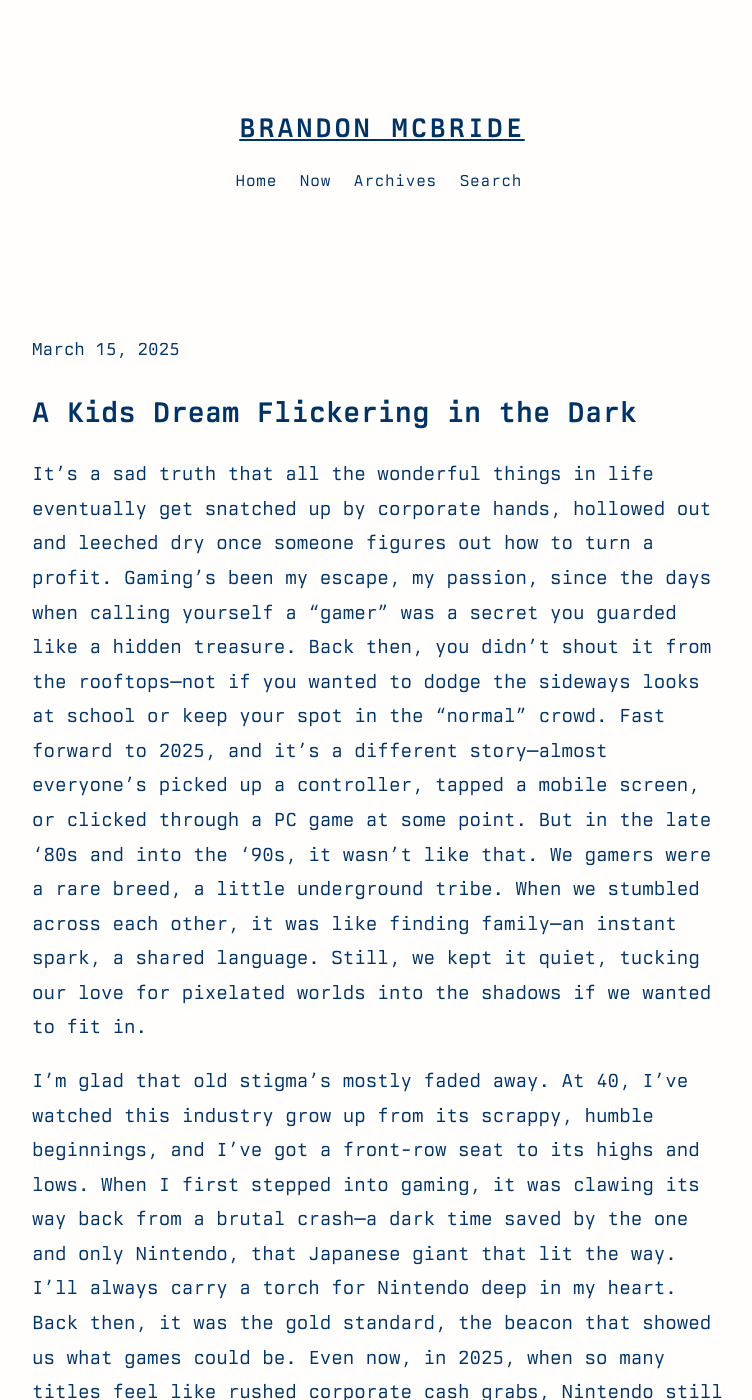
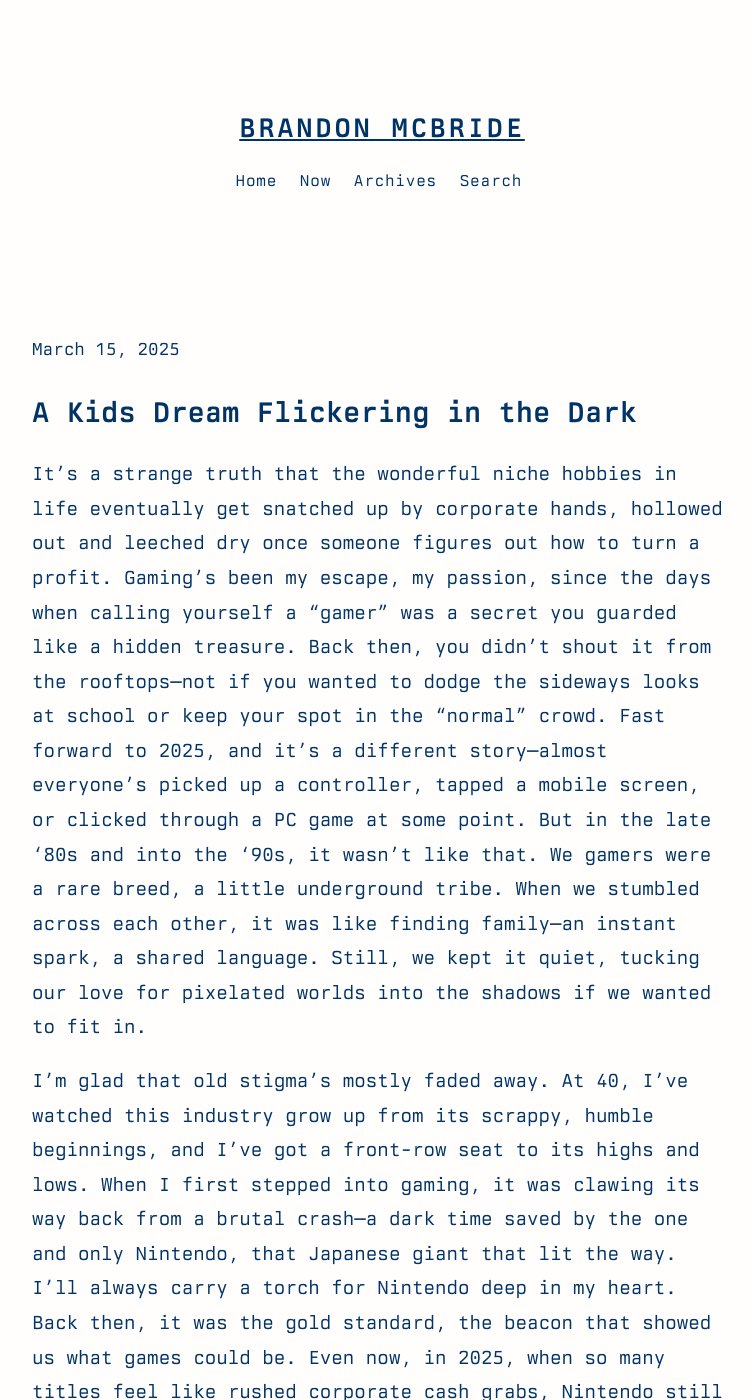
Before and after one commit to bmcbride-op/bmcbride-op.github.io, a Jekyll site: the page built from _posts/2025-03-15-a-kids-dream-flickering-in-the-dark.md, in a window 1280 px wide and 1400 px high. Shown: the whole window, without its empty margins (258-1010 px from the left). Built offline with Jekyll 4.4.1, drawn with Linux system fonts in a browser that asks for light colours; some web fonts are replaced.

Commit message:
Update 2025-03-15-a-kids-dream-flickering-in-the-dark.md

```diff
--- a/_posts/2025-03-15-a-kids-dream-flickering-in-the-dark.md
+++ b/_posts/2025-03-15-a-kids-dream-flickering-in-the-dark.md
@@ -4,7 +4,7 @@ title: A Kids Dream Flickering in the Dark
 date: 2025-03-15 10:22
 ---
 
-It’s a sad truth that all the wonderful things in life eventually get snatched up by corporate hands, hollowed out and leeched dry once someone figures out how to turn a profit. Gaming’s been my escape, my passion, since the days when calling yourself a “gamer” was a secret you guarded like a hidden treasure. Back then, you didn’t shout it from the rooftops—not if you wanted to dodge the sideways looks at school or keep your spot in the “normal” crowd. Fast forward to 2025, and it’s a different story—almost everyone’s picked up a controller, tapped a mobile screen, or clicked through a PC game at some point. But in the late ‘80s and into the ‘90s, it wasn’t like that. We gamers were a rare breed, a little underground tribe. When we stumbled across each other, it was like finding family—an instant spark, a shared language. Still, we kept it quiet, tucking our love for pixelated worlds into the shadows if we wanted to fit in.
+It’s a strange truth that the wonderful niche hobbies in life eventually get snatched up by corporate hands, hollowed out and leeched dry once someone figures out how to turn a profit. Gaming’s been my escape, my passion, since the days when calling yourself a “gamer” was a secret you guarded like a hidden treasure. Back then, you didn’t shout it from the rooftops—not if you wanted to dodge the sideways looks at school or keep your spot in the “normal” crowd. Fast forward to 2025, and it’s a different story—almost everyone’s picked up a controller, tapped a mobile screen, or clicked through a PC game at some point. But in the late ‘80s and into the ‘90s, it wasn’t like that. We gamers were a rare breed, a little underground tribe. When we stumbled across each other, it was like finding family—an instant spark, a shared language. Still, we kept it quiet, tucking our love for pixelated worlds into the shadows if we wanted to fit in.
 
 I’m glad that old stigma’s mostly faded away. At 40, I’ve watched this industry grow up from its scrappy, humble beginnings, and I’ve got a front-row seat to its highs and lows. When I first stepped into gaming, it was clawing its way back from a brutal crash—a dark time saved by the one and only Nintendo, that Japanese giant that lit the way. I’ll always carry a torch for Nintendo deep in my heart. Back then, it was the gold standard, the beacon that showed us what games could be. Even now, in 2025, when so many titles feel like rushed corporate cash grabs, Nintendo still holds that shine—like a childhood hero that never lets you down. That matters more than I can say.
 
```
